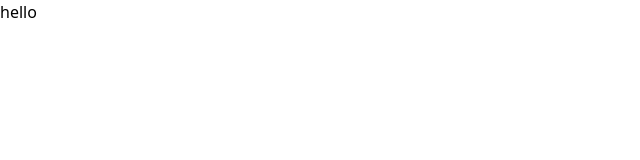
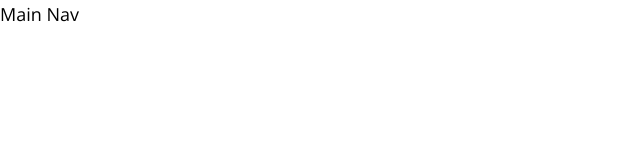
Before and after one commit to GhyasShahab/job-search, a Vue app: page / in a window 1280 px wide. Shown: the top 160 px of the page, without its empty margins (0-640 px from the left). Built offline with nearby package versions, Linux system fonts and the light colour scheme.

Commit message:
Create Maninav

```diff
--- a/public/index.html
+++ b/public/index.html
@@ -1,15 +1,25 @@
 <!DOCTYPE html>
 <html lang="">
   <head>
-    <meta charset="utf-8">
-    <meta http-equiv="X-UA-Compatible" content="IE=edge">
-    <meta name="viewport" content="width=device-width,initial-scale=1.0">
-    <link rel="icon" href="<%= BASE_URL %>favicon.ico">
+    <meta charset="utf-8" />
+    <meta http-equiv="X-UA-Compatible" content="IE=edge" />
+    <meta name="viewport" content="width=device-width,initial-scale=1.0" />
+    <link rel="icon" href="<%= BASE_URL %>favicon.ico" />
+    <link rel="preconnect" href="https://fonts.googleapis.com" />
+    <link rel="preconnect" href="https://fonts.gstatic.com" crossorigin />
+    <link
+      href="https://fonts.googleapis.com/css2?family=Open+Sans:ital,wght@0,300..800;1,300..800&display=swap"
+      rel="stylesheet"
+    />
     <title><%= htmlWebpackPlugin.options.title %></title>
   </head>
   <body>
     <noscript>
-      <strong>We're sorry but <%= htmlWebpackPlugin.options.title %> doesn't work properly without JavaScript enabled. Please enable it to continue.</strong>
+      <strong
+        >We're sorry but <%= htmlWebpackPlugin.options.title %> doesn't work
+        properly without JavaScript enabled. Please enable it to
+        continue.</strong
+      >
     </noscript>
     <div id="app"></div>
     <!-- built files will be auto injected -->
--- a/src/App.vue
+++ b/src/App.vue
@@ -1,11 +1,15 @@
 <template>
   <div>
-    <h1>hello</h1>
+    <MainNav></MainNav>
   </div>
 </template>
 
 <script>
+import MainNav from "@/components/MainNav.vue";
 export default {
   name: "App",
+  components: {
+    MainNav: MainNav,
+  },
 };
 </script>
--- /dev/null
+++ b/src/components/MainNav.vue
@@ -0,0 +1,8 @@
+<template>
+  <header class="w-full text-lg">Main Nav</header>
+</template>
+<script>
+export default {
+  name: "MainNav",
+};
+</script>
--- /dev/null
+++ b/src/playground.js
@@ -0,0 +1,3 @@
+const fruits = ["Apple", "Banana", "Orange"];
+const vigitable = ["Radish", "Lemon"];
+console.log([...fruits, ...vigitable]);
--- a/tailwind.config.js
+++ b/tailwind.config.js
@@ -1,8 +1,13 @@
+const defaultTheme = require("tailwindcss/defaultTheme");
 /** @type {import('tailwindcss').Config} */
 module.exports = {
   content: ["./public/**/*.html", "./src/**/*.{vue,js,ts,jsx,tsx}"],
   theme: {
-    extend: {},
+    extend: {
+      fontFamily: {
+        sans: ["Open Sans", ...defaultTheme.fontFamily.sans],
+      },
+    },
   },
   plugins: [],
 };
```
Also changed, not shown: .eslintrc.js.
